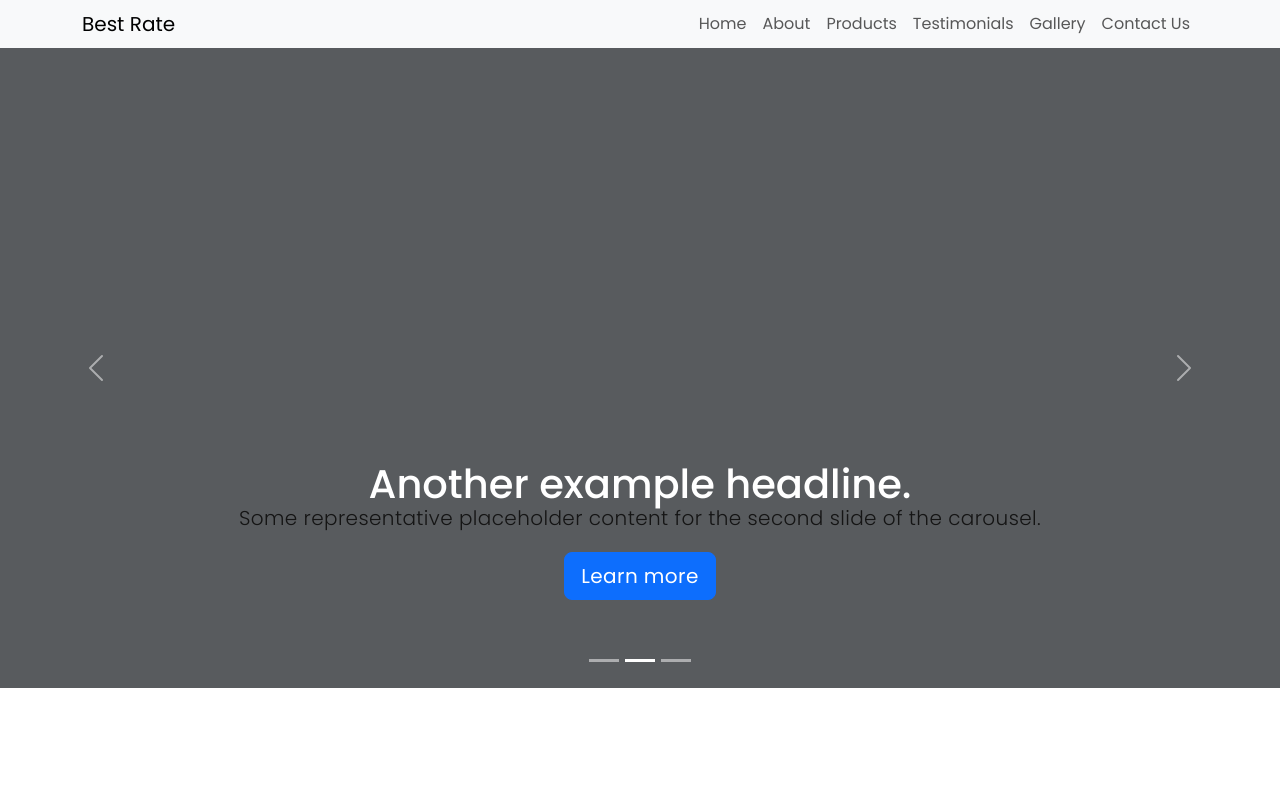
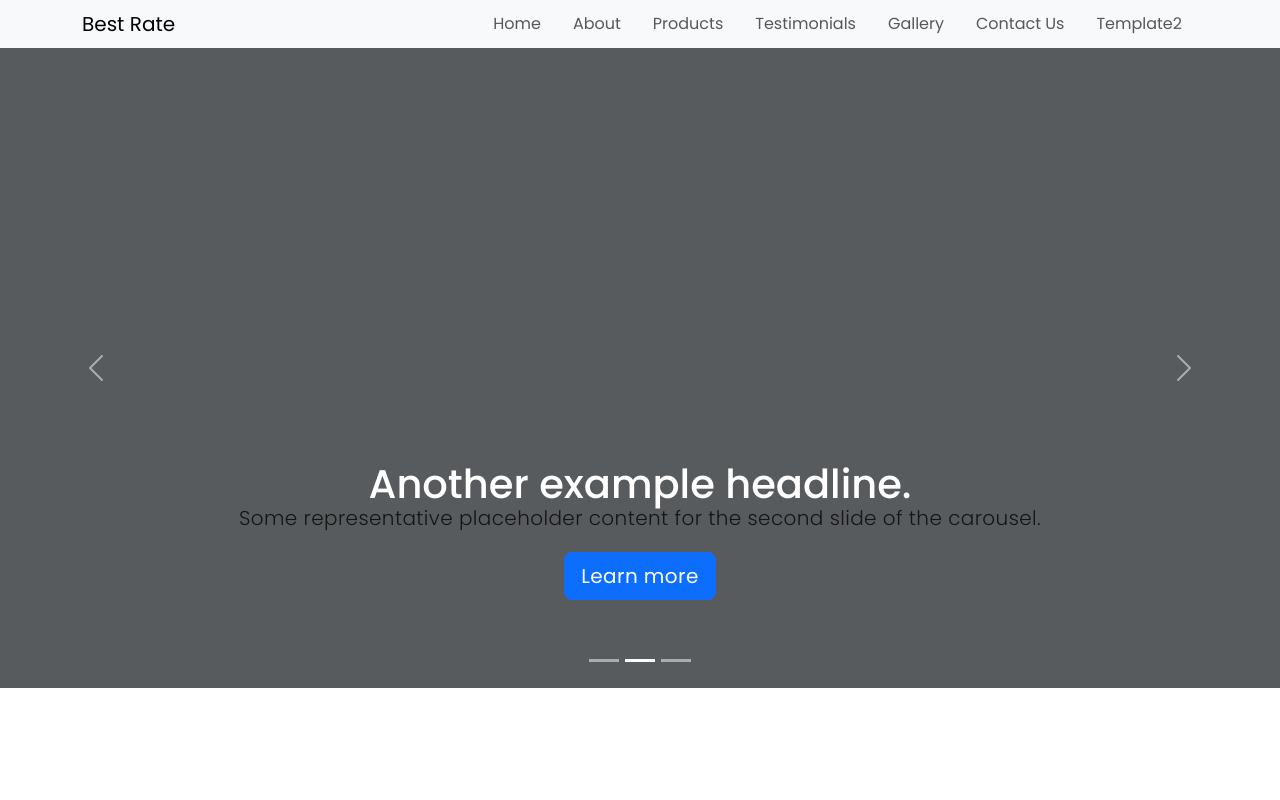
Before and after one commit to manisha-digihost/best-rate-templates, a React app: page / in a window 1280 px wide. Shown: the top 800 px of the page. Built offline with nearby package versions, Linux system fonts and the light colour scheme; the HTML template or start-up script is replaced by a standard one.

Commit message:
added link in navs

```diff
--- a/src/layout/Header/Header.jsx
+++ b/src/layout/Header/Header.jsx
@@ -3,6 +3,8 @@ import Container from "react-bootstrap/Container";
 import Nav from "react-bootstrap/Nav";
 import Navbar from "react-bootstrap/Navbar";
 import NavDropdown from "react-bootstrap/NavDropdown";
+import { Link } from "react-router-dom";
+
 
 const Header = () => {
   return (
@@ -12,13 +14,15 @@ const Header = () => {
         <Navbar.Toggle aria-controls="basic-navbar-nav" />
         <Navbar.Collapse id="basic-navbar-nav">
           <Nav className="ms-auto">
-            <Nav.Link href="#home">Home</Nav.Link>
+            <Link to="#home" className="mx-2 nav-link">Home</Link>
             {/* <Nav.Link href="#home">USPS</Nav.Link> */}
-            <Nav.Link href="#home">About</Nav.Link>
-            <Nav.Link href="#home">Products</Nav.Link>
-            <Nav.Link href="#home">Testimonials</Nav.Link>
-            <Nav.Link href="#home">Gallery</Nav.Link>
-            <Nav.Link href="#home">Contact Us</Nav.Link>
+            <Link to="#home" className="mx-2 nav-link">About</Link>
+            <Link to="#home" className="mx-2 nav-link">Products</Link>
+            <Link to="#home" className="mx-2 nav-link">Testimonials</Link>
+            <Link to="#home" className="mx-2 nav-link">Gallery</Link>
+            <Link to="#home" className="mx-2 nav-link">Contact Us</Link>
+            {/* <Link to="base-template-2">Template2</Link> */}
+            <Link to="base-template-2" className="mx-2 nav-link">Template2</Link>
             {/* <Nav.Link href="#link">Link</Nav.Link>
             <NavDropdown title="Dropdown" id="basic-nav-dropdown">
               <NavDropdown.Item href="#action/3.1">Action</NavDropdown.Item>
--- a/src/layout/Header/Header1.jsx
+++ b/src/layout/Header/Header1.jsx
@@ -3,6 +3,7 @@ import Container from "react-bootstrap/Container";
 import Nav from "react-bootstrap/Nav";
 import Navbar from "react-bootstrap/Navbar";
 import NavDropdown from "react-bootstrap/NavDropdown";
+import { Link } from "react-router-dom";
 
 const Header1 = () => {
   return (
@@ -14,14 +15,16 @@ const Header1 = () => {
         <Navbar.Toggle aria-controls="basic-navbar-nav" />
         <Navbar.Collapse id="basic-navbar-nav">
           <Nav className="mx-auto">
-            <Nav.Link href="#home" className="mx-2">Home</Nav.Link>
-            <Nav.Link href="#about" className="mx-2">About</Nav.Link>
+            <Link to="#home" className="mx-2 nav-link">Home</Link>
+            <Link to="#about" className="mx-2 nav-link">About</Link>
             <NavDropdown title="Services" id="basic-nav-dropdown" className="mx-2">
               <NavDropdown.Item href="#products">Products</NavDropdown.Item>
               <NavDropdown.Item href="#testimonials">Testimonials</NavDropdown.Item>
               <NavDropdown.Item href="#gallery">Gallery</NavDropdown.Item>
             </NavDropdown>
-            <Nav.Link href="#contact" className="mx-2">Contact</Nav.Link>
+            <Link to="#contact" className="mx-2 nav-link">Contact</Link>
+            {/* <Link to="/">Template</Link> */}
+            <Link to="/" className="mx-2 nav-link">Template2</Link>
           </Nav>
           <div className="d-flex">
             <button className="btn btn-primary rounded-pill px-4">Get Started</button>
```
